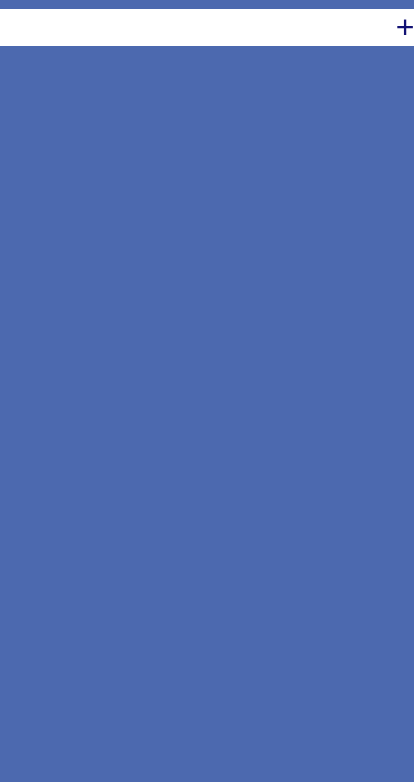
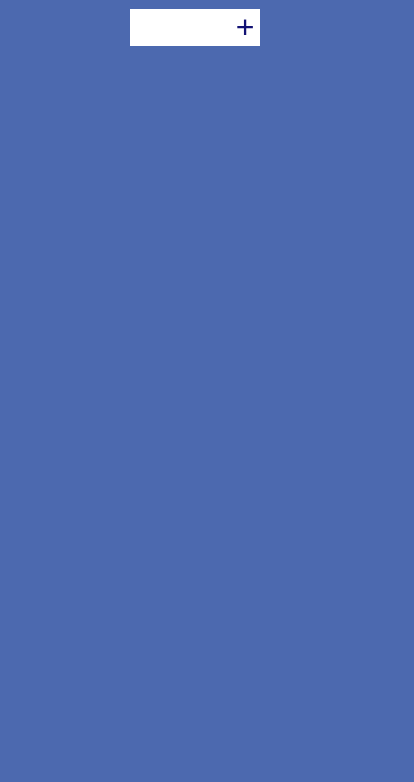
Before and after one commit to johnsonav1992/to_do_list_app, a plain HTML site: page index.html in a window 390 px wide. Shown: the part 62-844 px from the top of the page, 414 px wide, since content can reach past the window. Drawn offline with Linux system fonts and the light colour scheme.

Commit message:
update media queries

```diff
--- a/styles.css
+++ b/styles.css
@@ -111,3 +111,11 @@ form input:focus {
     transform: translateY(8rem) rotateZ(20deg);
     opacity: 0;
 }
+
+@media (max-width: 500px) {
+    form input {
+        width: 100px;
+    }
+
+
+}
```
